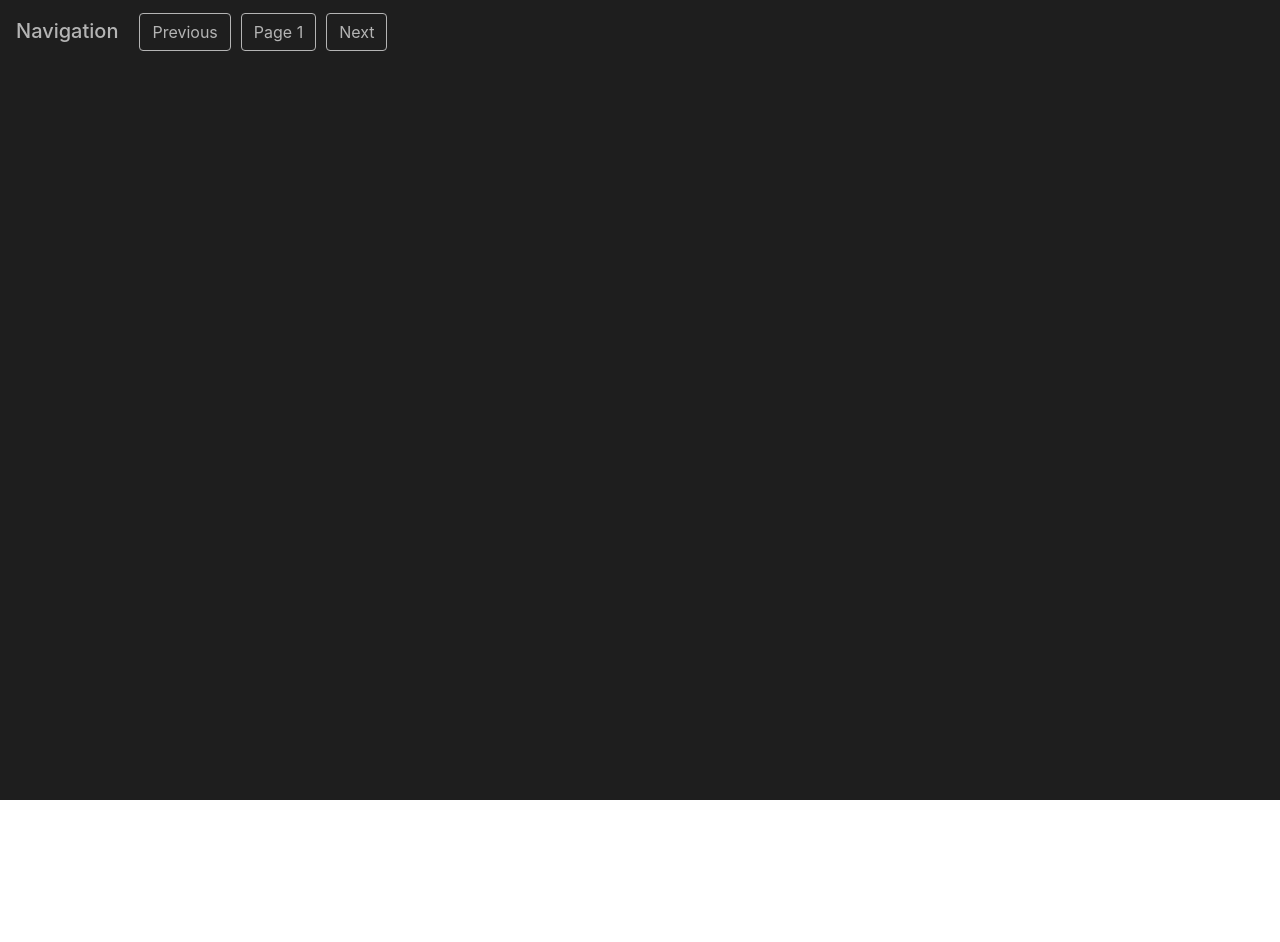
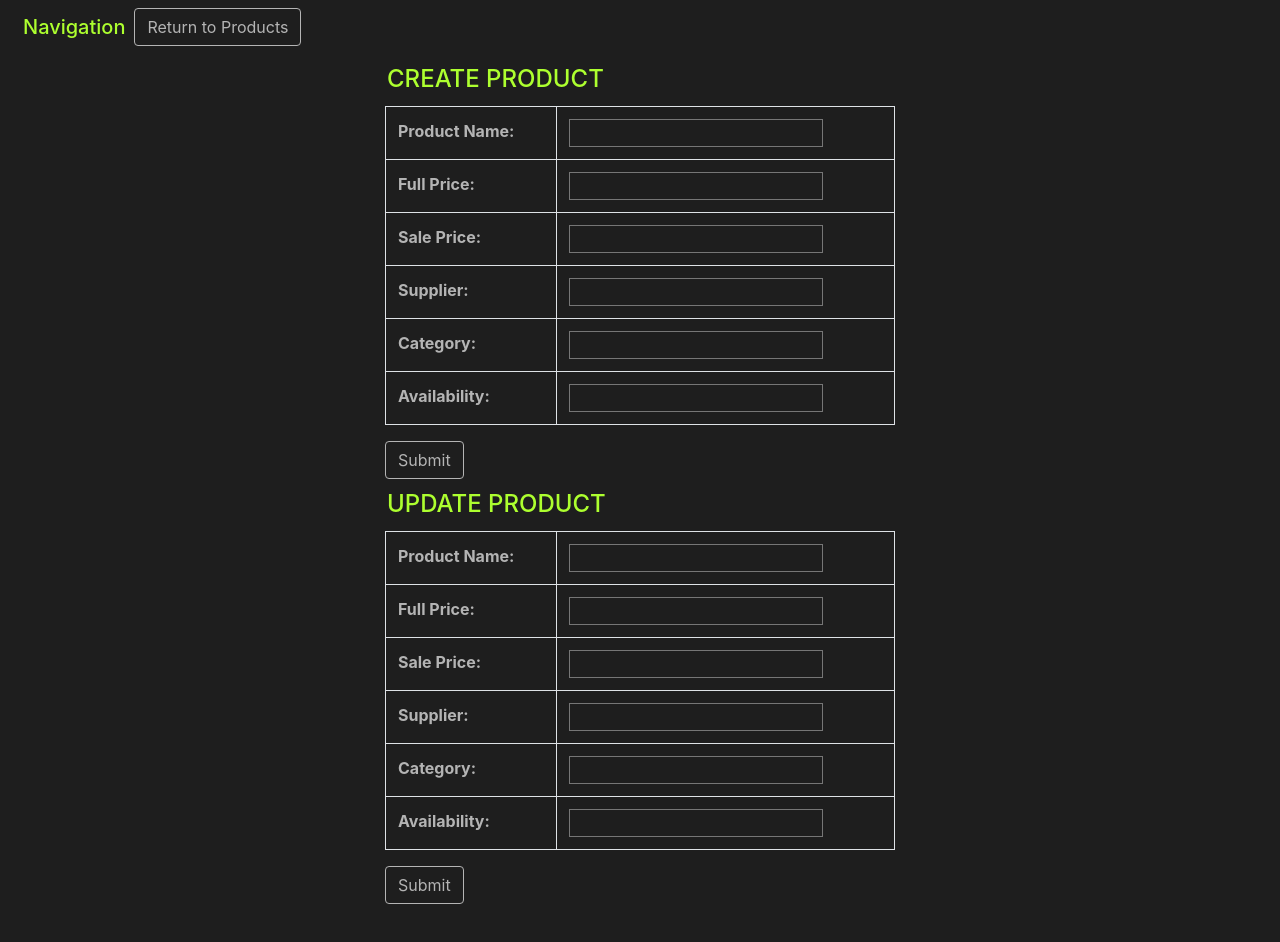
Before and after one commit to gwyche/dashboard_front, an Angular app: page /a in a window 1280 px wide. Shown: the top 942 px of the page. Before the commit the page ends 800 px from the top, so only its background shows below. Built offline with nearby package versions, Linux system fonts and the light colour scheme.

Commit message:
Complete product creation page and integrate post request functionality

```diff
--- a/src/app/forma/forma.component.css
+++ b/src/app/forma/forma.component.css
@@ -10,13 +10,29 @@ a{
 
 h4{
     position: relative;
-    top:3px;
+    bottom:4px;
+    left: 7px;
+}
+
+input{
+    color:rgb(180,180,180);
+    background-color: rgb(30,30,30) !important;
+    border-width: 1px;
+    border-style:solid;
 }
 
 body{
     background-color: rgb(30,30,30);
     color: rgb(180,180,180);
-    height: 100vh;
+    height: 130vh;
+}
+
+.col-lg-4{
+    margin-top: 20px;
+}
+
+.section{
+    margin-left: 10px;
 }
 
 .main {
@@ -42,11 +58,18 @@ th{
     color: rgb(180,180,180);
 }
 
+h4{
+    color: greenyellow;
+}
+
 .typical{
     border-width: 1px;
     border-color: rgb(180,180,180);
     color: rgb(180,180,180);
     text-decoration: none;
-    margin-left: 5px;
     margin-right: 5px;
 }
+
+button{
+    margin-bottom: 15px;
+}
--- a/src/app/forma/forma.component.html
+++ b/src/app/forma/forma.component.html
@@ -6,17 +6,96 @@
         </button>
         <div class="collapse navbar-collapse" id="navbarNavAltMarkup">
             <div class="navbar-nav">
-                <button type="button" class="nav-item btn typical" (click)="prev()">Previous</button>
-                <button type="button" class="nav-item btn typical" (click)="page1()">Page 1</button>
-                <!--
-                <button type="button" class="nav-item btn typical" (click)="page2()">Page 2</button>
-                <button type="button" class="nav-item btn typical" (click)="page3()">Page 3</button>
-                -->
-                <button type="button" class="nav-item btn typical" (click)="next()">Next</button>
-
+                <a routerLink="/"><button type="button" class="nav-item btn typical" data-toggle="modal" data-target="#addProductForm">Return to Products</button></a>
             </div>
         </div>
     </nav>
+
+    <div class="container">
+        <div class="row">
+            <div class="col-lg-3"></div>
+            <div class="col-lg-6">
+                <h4 class="section">CREATE PRODUCT</h4>
+                <div class="container">
+                    <form [formGroup]="createForm" (ngSubmit)="createPost()">
+                            <div class="table-responsive">
+                                    <table class="table table-bordered table-striped" >
+                                        <tr>
+                                            <th>Product Name:</th>
+                                            <td><input type="text" formControlName="product_name"></td>
+                                        </tr>
+                                        <tr>
+                                            <th>Full Price:</th>
+                                            <td><input type="text" formControlName="fullPrice"></td>
+                                        </tr>
+                                        <tr>
+                                            <th>Sale Price:</th>
+                                            <td><input type="text" formControlName="salePrice"></td>
+                                        </tr>
+                                        <tr>
+                                            <th>Supplier:</th>
+                                            <td><input type="text" formControlName="supplier"></td>
+                                        </tr>
+                                        <tr>
+                                            <th>Category:</th>
+                                            <td><input type="text" formControlName="category"></td>
+                                        </tr>
+                                        <tr>
+                                            <th>Availability:</th>
+                                            <td><input type="text" formControlName="availability"></td>
+                                        </tr>
+                                    </table>
+                                </div>
+                    </form>
+                    <button type="button" class="nav-item btn typical" (click)="createPost()">Submit</button>
+                </div>
+
+            </div>
+            <div class="col-lg-3"></div>
+        </div>
+
+        <div class="row">
+            <div class="col-lg-3"></div>
+            <div class="col-lg-6">
+                <h4 class="section">UPDATE PRODUCT</h4>
+                <div class="container">
+
+                    <div class="table-responsive">
+                        <table class="table table-bordered table-striped">
+                                <tr>
+                                    <th>Product Name:</th>
+                                    <td><input type="text" ></td>
+                                </tr>
+                                <tr>
+                                    <th>Full Price:</th>
+                                    <td><input type="text" ></td>
+                                </tr>
+                                <tr>
+                                    <th>Sale Price:</th>
+                                    <td><input type="text" ></td>
+                                </tr>
+                                <tr>
+                                    <th>Supplier:</th>
+                                    <td><input type="text" ></td>
+                                </tr>
+                                <tr>
+                                    <th>Category:</th>
+                                    <td><input type="text" ></td>
+                                </tr>
+                                <tr>
+                                    <th>Availability:</th>
+                                    <td><input type="text" ></td>
+                                </tr>
+                        </table>
+                    </div>
+                    <button type="button" class="nav-item btn typical" >Submit</button>
+
+                </div>
+            </div>
+            <div class="col-lg-3"></div>
+        </div>
+    </div>
+
 
 
 
--- a/src/app/forma/forma.component.ts
+++ b/src/app/forma/forma.component.ts
@@ -3,6 +3,7 @@ import { PostObject } from '../main/PostObject';
 import { ProductService } from '../product.service';
 import { CategoryService } from '../category.service';
 import { SupplierService } from '../supplier.service';
+import { FormGroup, FormControl } from '@angular/forms';
 
 
 
@@ -12,6 +13,15 @@ import { SupplierService } from '../supplier.service';
   styleUrls: ['./forma.component.css']
 })
 export class FormaComponent implements OnInit {
+
+  createForm = new FormGroup({
+    salePrice: new FormControl(''),
+    supplier: new FormControl(''),
+    availability: new FormControl(''),
+    category: new FormControl(''),
+    fullPrice: new FormControl(''),
+    product_name: new FormControl('')
+  });
 
   salePrice: number = 1;
   supplier: number = 1;
@@ -25,9 +35,9 @@ export class FormaComponent implements OnInit {
   constructor(private prodServe: ProductService, private catServe: CategoryService, private supServe: SupplierService) { }
 
   createPost(){
-    //Test data
-    let data = { salePrice:this.salePrice,supplier:this.supplier,availability:this.availability,category:this.category,fullPrice:this.fullPrice,product_name:this.product_name};
-    let dataJson = JSON.stringify(data);
+    let dataFromForm = this.createForm.value
+    //let data = { salePrice:this.salePrice,supplier:this.supplier,availability:this.availability,category:this.category,fullPrice:this.fullPrice,product_name:this.product_name};
+    let dataJson = JSON.stringify(dataFromForm);
     console.log(dataJson);
 
     this.prodServe.newRecord(dataJson);
@@ -36,7 +46,6 @@ export class FormaComponent implements OnInit {
 
 
   ngOnInit() {
-    //this.createPost();
   }
 
 }
--- a/src/app/main/main.component.html
+++ b/src/app/main/main.component.html
@@ -29,7 +29,8 @@
 
                 <h2 class="sub-header">Inventory</h2>
 
-                <button type="button" class="btn btn-warning" data-toggle="modal" data-target="#addProductForm">Add Product</button>
+                <a routerLink="/a"><button type="button" class="btn btn-warning" data-toggle="modal" data-target="#addProductForm">Add Product</button></a>
+
                 <button type="button" class="btn btn-default">
                     <span class="glyphicon glyphicon-refresh" aria-hidden="true"></span>
                 </button>
--- a/src/app/product.service.ts
+++ b/src/app/product.service.ts
@@ -36,7 +36,7 @@ export class ProductService {
 
   modifyDBRecord(id: number){
     var recordAddress: string = "http://localhost:8080/products/"+id;
-    //this.http.put(var recordAddress: string = "http://localhost:8080/products/"+id).subscribe();
+    //this.http.put(var recordAddress: string = "http://localhost:8080/products/"+id, data, httpOptions).subscribe();
 
   }
 
```
Also changed, not shown: src/app/app.module.ts (+6 -1 lines).
